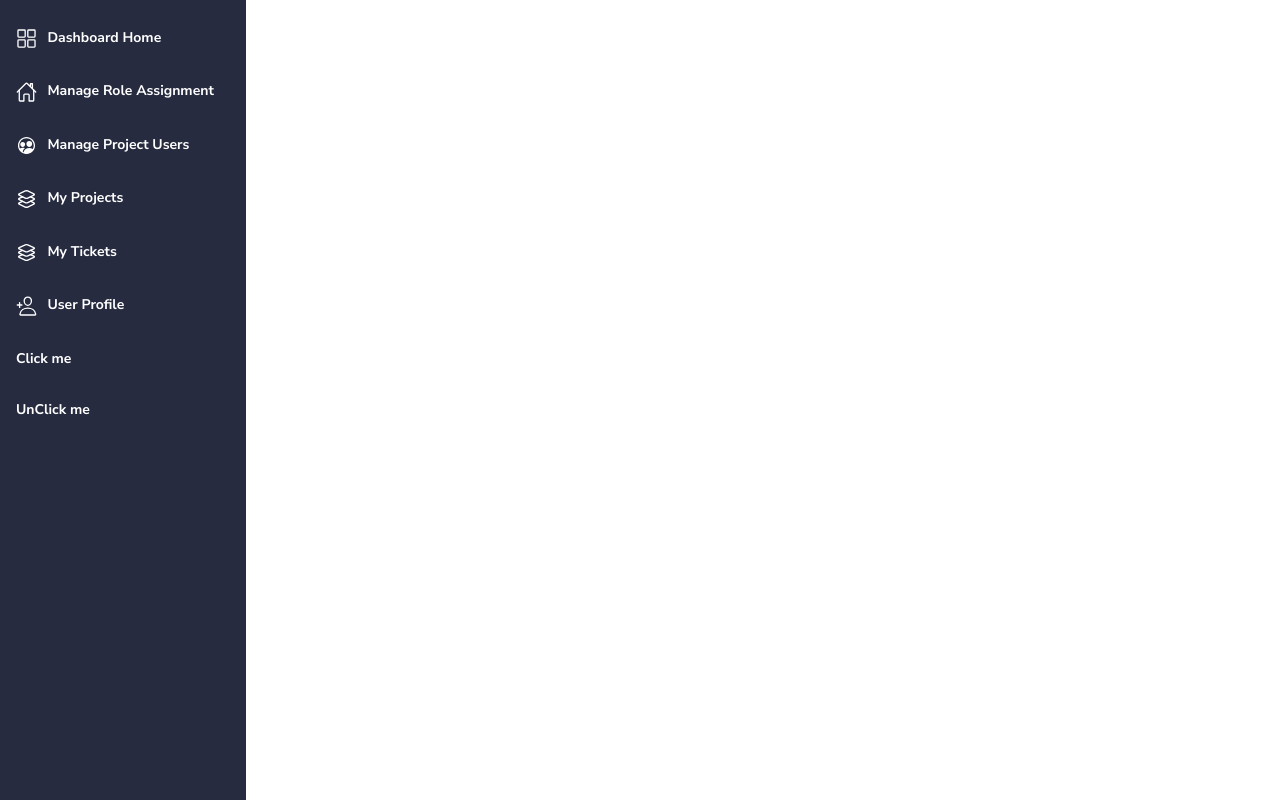
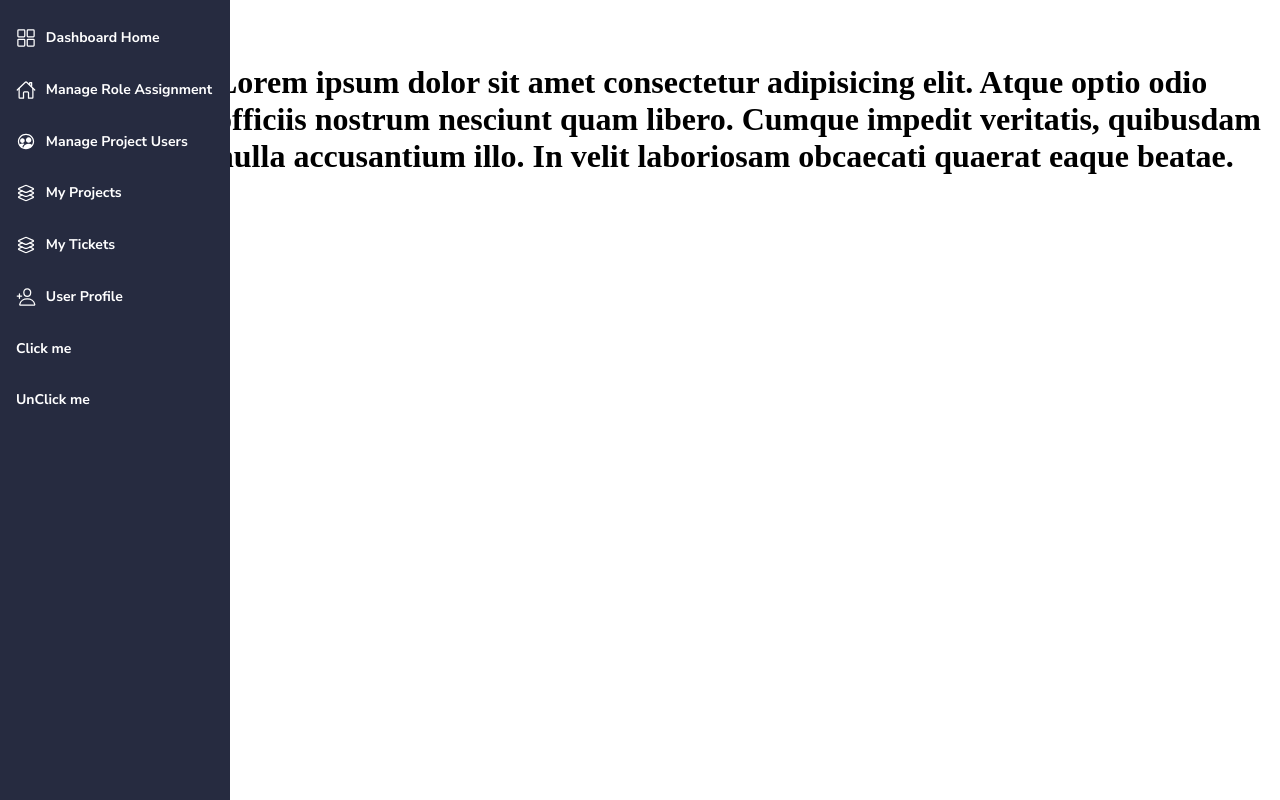
Before and after one commit to Uzaf2/bugTracker, a React (Create React App) app in the folder client/: page /ManageUserRoles in a window 1280 px wide. Built offline with nearby package versions, Linux system fonts and the light colour scheme.

Commit message:
Moving to simpler approach for the time being

```diff
--- a/client/src/css/main.css
+++ b/client/src/css/main.css
@@ -1,5 +1,15 @@
 @import url("https://fonts.googleapis.com/css2?family=Poppins:wght@400;600&display=swap");
 @import url("https://fonts.googleapis.com/css2?family=Nunito+Sans:wght@700&display=swap");
+.mainBody {
+  display: -webkit-box;
+  display: -ms-flexbox;
+  display: flex;
+  -webkit-box-orient: vertical;
+  -webkit-box-direction: normal;
+      -ms-flex-flow: column wrap;
+          flex-flow: column wrap;
+}
+
 .mainNav {
   height: 100vh;
   display: -webkit-box;
@@ -82,7 +92,7 @@
 }
 
 .navbar .section:hover {
-  background-color: #4A5073;
+  background-color: #F5A623;
   -webkit-transition: .3s;
   transition: .3s;
   cursor: pointer;
@@ -122,4 +132,30 @@
   -webkit-transition: .5s;
   transition: .5s;
 }
+
+h1 {
+  margin: 0;
+}
+
+.body-pd {
+  padding: 2rem 0 0 16rem;
+}
+
+body {
+  position: relative;
+  margin: 0;
+  padding: 2rem 0 0 6.75rem;
+  -webkit-transition: .5s;
+  transition: .5s;
+}
+
+*, ::before, ::after {
+  -webkit-box-sizing: border-box;
+          box-sizing: border-box;
+}
+
+/*Expander menu*/
+.expander {
+  width: calc(var(--nav-width) + 9.25rem);
+}
 /*# sourceMappingURL=main.css.map */
--- a/client/src/css/main.scss
+++ b/client/src/css/main.scss
@@ -2,6 +2,10 @@
 
 @import url('https://fonts.googleapis.com/css2?family=Nunito+Sans:wght@700&display=swap');
 
+.mainBody {
+    display: flex;
+    flex-flow: column wrap;
+  }
 .mainNav{
     height: 100vh;
     display: flex;
@@ -30,6 +34,7 @@
     font-weight: 600;
     color: white;
     font-size: 1rem;
+
 
     a {
         color: white;
@@ -66,7 +71,9 @@
     }
 
     .section:hover {
-        background-color:#4A5073;
+        //background-color:#4A5073;
+        //background-color:#4A5073;
+        background-color:#F5A623;
         transition: .3s;
         cursor: pointer;
     }
@@ -96,3 +103,26 @@
     cursor: pointer;
     transition: .5s;
 }
+
+
+h1 {margin: 0;}
+
+.body-pd{
+    padding: 2rem 0 0 16rem;
+  }
+
+  body{
+    position: relative;
+    margin: 0;
+    padding: 2rem 0 0 6.75rem;
+    transition: .5s;
+  }
+
+  *,::before,::after{
+    box-sizing: border-box;
+  }
+
+  /*Expander menu*/
+.expander{
+    width: calc(var(--nav-width) + 9.25rem);
+  }
--- a/client/src/pages/ManageUserRoles.js
+++ b/client/src/pages/ManageUserRoles.js
@@ -26,30 +26,40 @@ function ManageUserRoles(props) {
 
   function handleClick(e) {
 
-      document.getElementById('navbar').style.width = '150px';
+      document.getElementById('navbar').style.width = '100px';
       document.getElementById('navName').style.fontSize = '0';
       document.getElementById('grid').style.width = '30px';
 
-      document.getElementById('navbar1').style.width = '150px';
       document.getElementById('navName1').style.fontSize = '0';
       document.getElementById('grid1').style.width = '30px';
 
-      document.getElementById('navbar2').style.width = '150px';
       document.getElementById('navName2').style.fontSize = '0';
       document.getElementById('grid2').style.width = '30px';
 
-      document.getElementById('navbar3').style.width = '150px';
       document.getElementById('navName3').style.fontSize = '0';
       document.getElementById('grid3').style.width = '30px';
 
-      document.getElementById('navbar4').style.width = '150px';
       document.getElementById('navName4').style.fontSize = '0';
       document.getElementById('grid4').style.width = '30px';
 
-      document.getElementById('navbar5').style.width = '150px';
       document.getElementById('navName5').style.fontSize = '0';
       document.getElementById('grid5').style.width = '30px';
 
+     /* var one = document.getElementById("navbar");
+      var two = document.getElementById("2");
+
+      var style = window.getComputedStyle(one);
+      var wdt = style.getPropertyValue('width');
+      var totalWidth = window.screen.width;
+      var derived = totalWidth -wdt;
+
+      two.style.width = derived;
+      console.log("Value", derived);
+      document.getElementById('2').style.width = derived;
+*/
+    document.getElementById('2').style.width = '900px';
+    document.getElementById('2').style.float= 'right';
+    document.getElementById('2').style.textAlign = 'center';
   }
 
   function secondHandleClick (e) {
@@ -57,77 +67,102 @@ function ManageUserRoles(props) {
     document.getElementById('navName').style.fontSize = '.875rem';
     document.getElementById('grid').style.width = '30px';
 
-    document.getElementById('navbar1').style.width = '270px';
     document.getElementById('navName1').style.fontSize = '.875rem';
     document.getElementById('grid1').style.width = '30px';
 
-    document.getElementById('navbar2').style.width = '270px';
     document.getElementById('navName2').style.fontSize = '.875rem';
     document.getElementById('grid2').style.width = '30px';
 
-    document.getElementById('navbar3').style.width = '270px';
     document.getElementById('navName3').style.fontSize = '.875rem';
     document.getElementById('grid3').style.width = '30px';
 
-    document.getElementById('navbar4').style.width = '270px';
     document.getElementById('navName4').style.fontSize = '.875rem';
     document.getElementById('grid4').style.width = '30px';
 
-    document.getElementById('navbar5').style.width = '270px';
     document.getElementById('navName5').style.fontSize = '.875rem';
     document.getElementById('grid5').style.width = '30px';
+
+    document.getElementById('2').style.width = '600px';
+    document.getElementById('2').style.float= 'right';
+    document.getElementById('2').style.textAlign = 'right';
+   /* var one = document.getElementById("navbar");
+    var two = document.getElementById("2");
+
+    var style = window.getComputedStyle(one);
+    var wdt = style.getPropertyValue('width');
+    var totalWidth = window.screen.width;
+    var derived = totalWidth -wdt;
+    two.style.width = derived;
+
+    var newStr = wdt.slice(0, -2);
+
+    var stotal = ( parseInt(totalWidth) - parseInt(newStr) ).toFixed(2);
+     console.log(totalWidth, " ", newStr)
+     console.log(parseInt(stotal).toFixed(2))
+    document.getElementById('2').style.width = parseInt(stotal).toFixed(2);
+    */
+
   }
   const styles = useStyles();
   return (
 
-    <div>
+    <body id="body-pd">
+    <div className="mainBody">
       <div className="navbar" class="navbar" id="navbar">
         <a className="section" href="#section">
           <img class="grid" id="grid" src={grid} alt="image al" />
           <span class="navName" id="navName">Dashboard Home</span>
         </a>
 
-        <a className="section" href="#section" id="navbar1">
+        <a className="section" href="#section">
           <img class="grid" id="grid1" src={homeIcon} alt="image al" />
           <span class="navName" id="navName1">Manage Role Assignment</span>
         </a>
 
-        <a className="section" href="#section" id="navbar2">
+        <a className="section" href="#section">
           <img class="grid" id="grid2" src={peopleCirle} alt="image al" />
           <span class="navName" id="navName2">Manage Project Users</span>
         </a>
 
-        <a className="section" href="#section" id="navbar3">
+        <a className="section" href="#section">
           <img class="grid" id="grid3" src={layers} alt="image al" />
           <span class="navName" id="navName3">My Projects</span>
         </a>
 
 
-        <a className="section" href="#section" id="navbar4">
+        <a className="section" href="#section">
           <img class="grid" id="grid4" src={layers} alt="image al" />
           <span class="navName" id="navName4">My Tickets</span>
         </a>
 
 
-        <a className="section" href="#section" id="navbar5">
+        <a className="section" href="#section">
 
           <img class="grid" id="grid5" src={personAddOutline} alt="image al" />
           <span class="navName" id="navName5">User Profile</span>
         </a>
 
-        <a className="section" href="#section" id="navbar5" onClick={handleClick}>
+        <a className="section" href="#section"  onClick={handleClick}>
           Click me
           </a>
 
-          <a className="section" href="#section" id="navbar5" onClick={secondHandleClick}>
+          <a className="section" href="#section" onClick={secondHandleClick}>
           UnClick me
           </a>
       </div>
 
 
+    <div className="body" id="2">
+    <h1>Lorem ipsum dolor sit amet consectetur adipisicing elit.
+            Atque optio odio officiis nostrum nesciunt quam libero.
+            Cumque impedit veritatis, quibusdam nulla accusantium illo.
+            In velit laboriosam obcaecati quaerat eaque beatae.</h1>
+
     </div>
 
+    </div>
 
+    </body>
 
   );
 }
```
Also changed, not shown: 2 other files (tests, documents, lock files or other folders).
